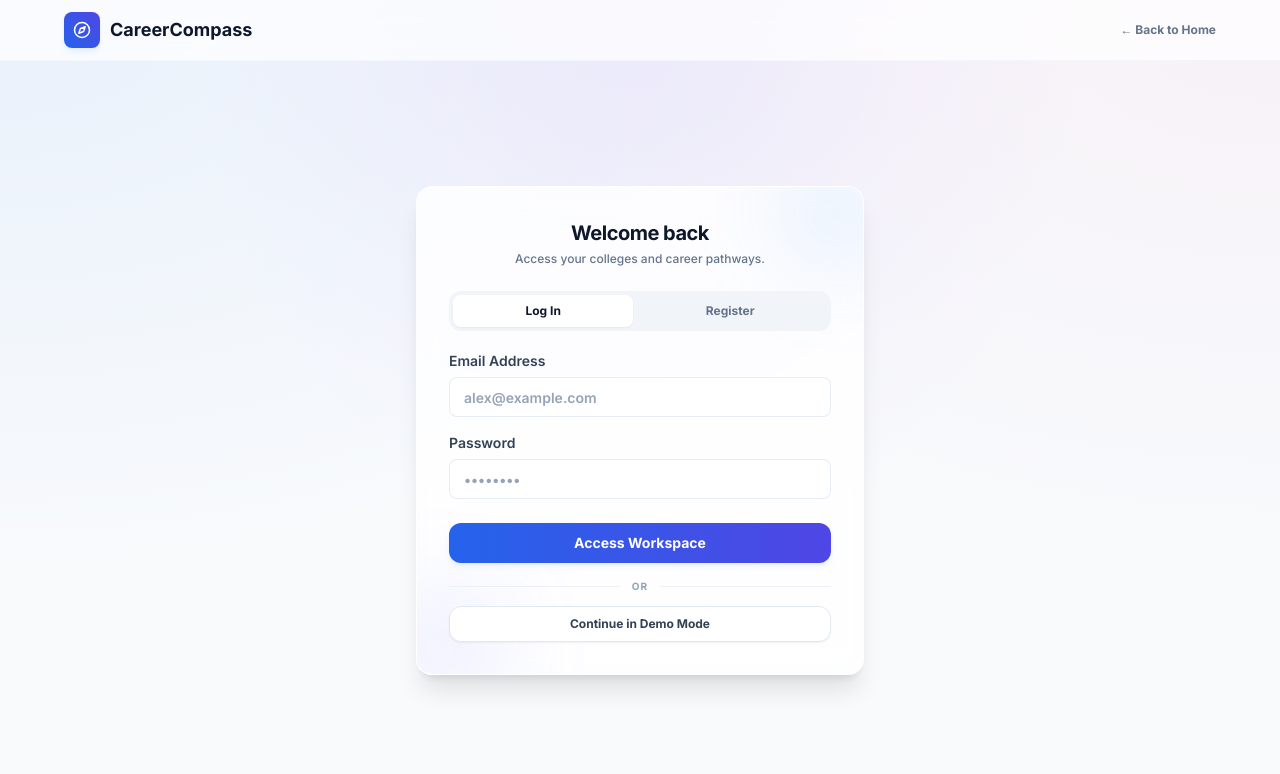
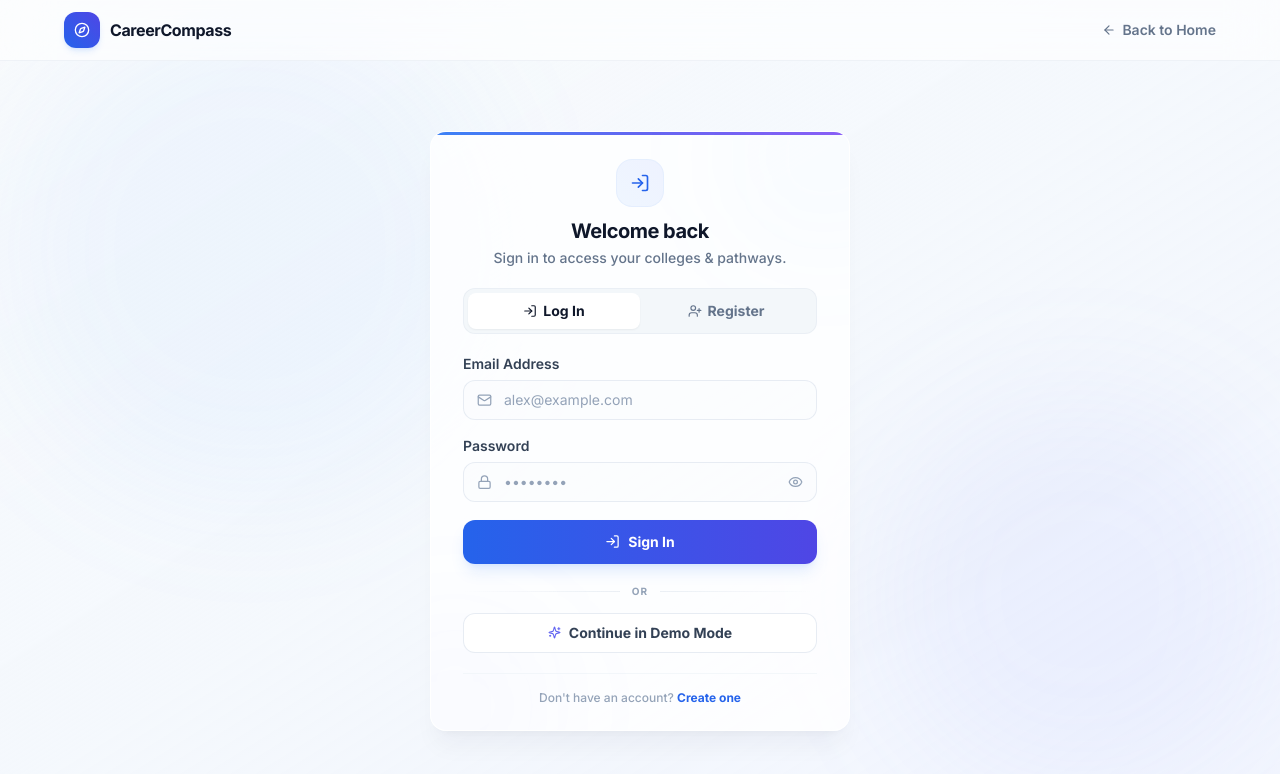
Before and after one commit to malavya1411/CareerCompass, a React (Vite) app: page /signin in a window 1280 px wide. Shown: the top 774 px of the page. Built offline with nearby package versions, Linux system fonts and the light colour scheme; no server answers.

Commit message:
modified login page

```diff
--- a/src/features/auth/components/SignInPage.tsx
+++ b/src/features/auth/components/SignInPage.tsx
@@ -1,16 +1,21 @@
 import React, { useState } from "react";
-import { Link, useNavigate } from "react-router-dom";
-import { Compass } from "lucide-react";
+import { Link, useNavigate, useSearchParams } from "react-router-dom";
+import { Compass, ArrowLeft, Sparkles, LogIn, UserPlus, Mail, Lock, User, Eye, EyeOff } from "lucide-react";
 import { useAuth } from "../state/AuthContext";
-import { Button, Card, Field, Input, cn } from "../../../shared";
+import { cn } from "../../../shared";
 import { firebaseReady } from "../../../services/firebase";
 
 export function SignInPage() {
-  const [mode, setMode] = useState<"login" | "register">("login");
+  const [searchParams] = useSearchParams();
+  const [mode, setMode] = useState<"login" | "register">(
+    searchParams.get("mode") === "register" ? "register" : "login"
+  );
   const [name, setName] = useState("");
   const [email, setEmail] = useState("");
   const [password, setPassword] = useState("");
+  const [showPassword, setShowPassword] = useState(false);
   const [error, setError] = useState("");
+  const [isSubmitting, setIsSubmitting] = useState(false);
   const { login, register, authError, startDemo } = useAuth();
   const navigate = useNavigate();
 
@@ -21,6 +26,7 @@ export function SignInPage() {
       setError("Password must be at least 6 characters.");
       return;
     }
+    setIsSubmitting(true);
     try {
       if (mode === "register") {
         await register(email, password, name);
@@ -31,6 +37,8 @@ export function SignInPage() {
       }
     } catch (err) {
       setError(err instanceof Error ? err.message : "Authentication failed.");
+    } finally {
+      setIsSubmitting(false);
     }
   }
 
@@ -39,147 +47,205 @@ export function SignInPage() {
     navigate("/");
   };
 
+  const inputClass =
+    "h-10 w-full rounded-xl border border-slate-200/80 bg-slate-50/40 pl-10 pr-4 text-sm outline-none transition-all duration-200 placeholder:text-slate-400 focus:bg-white focus:border-blue-400 focus:ring-[3px] focus:ring-blue-500/10";
+
   return (
-    <div className="min-h-screen mesh-bg flex flex-col font-sans antialiased text-slate-800">
+    <div className="h-screen flex flex-col font-sans antialiased text-slate-800 overflow-hidden relative">
+      {/* Background */}
+      <div className="fixed inset-0 -z-10">
+        <div className="absolute inset-0 bg-gradient-to-br from-slate-50 via-blue-50/40 to-indigo-50/60" />
+        <div className="absolute top-0 left-0 w-[500px] h-[500px] bg-blue-400/[0.06] rounded-full blur-3xl animate-float-1" />
+        <div className="absolute bottom-0 right-0 w-[400px] h-[400px] bg-indigo-400/[0.07] rounded-full blur-3xl animate-float-2" />
+      </div>
+
       {/* Navbar */}
-      <header className="bg-white/70 backdrop-blur-md border-b border-slate-100/80 px-4 py-3">
+      <header className="bg-white/60 backdrop-blur-xl border-b border-slate-200/50 px-5 py-3 shrink-0">
         <div className="mx-auto max-w-6xl flex items-center justify-between">
-          <Link to="/" className="flex items-center gap-2.5 text-lg font-extrabold text-slate-900 select-none">
-            <span className="grid size-9 place-items-center rounded-lg bg-gradient-to-tr from-blue-600 to-indigo-600 text-white shadow-md shadow-blue-500/10">
-              <Compass size={18} />
+          <Link to="/" className="flex items-center gap-2.5 text-base font-extrabold text-slate-900 select-none group">
+            <span className="grid size-9 place-items-center rounded-xl bg-gradient-to-tr from-blue-600 to-indigo-600 text-white shadow-md shadow-blue-500/15 group-hover:shadow-blue-500/25 transition-shadow">
+              <Compass size={16} />
             </span>
-            <span>CareerCompass</span>
+            <span className="tracking-tight">CareerCompass</span>
           </Link>
           <Link
             to="/"
-            className="text-xs font-bold text-slate-500 hover:text-slate-900 transition-colors flex items-center gap-1.5"
+            className="flex items-center gap-1.5 text-sm font-semibold text-slate-500 hover:text-slate-900 transition-colors group"
           >
-            ← Back to Home
+            <ArrowLeft size={14} className="group-hover:-translate-x-0.5 transition-transform" />
+            Back to Home
           </Link>
         </div>
       </header>
 
-      {/* Main content centered */}
-      <div className="flex-grow flex items-center justify-center px-4 py-12">
-        <div className="w-full max-w-md">
-          <Card className="glass-card p-6 sm:p-8 shadow-xl border border-white/60 relative overflow-hidden rounded-2xl">
-            {/* Decorative gradients */}
-            <div className="absolute -right-12 -top-12 size-36 bg-blue-400/10 rounded-full blur-2xl pointer-events-none" />
-            <div className="absolute -left-12 -bottom-12 size-36 bg-indigo-400/10 rounded-full blur-2xl pointer-events-none" />
+      {/* Centered card */}
+      <div className="flex-1 flex items-center justify-center px-4 min-h-0">
+        <div className="w-full max-w-[420px] animate-fade-in">
+          <div className="relative bg-white/80 backdrop-blur-2xl rounded-2xl shadow-xl shadow-slate-900/[0.04] border border-white/70 overflow-hidden">
+            {/* Top accent */}
+            <div className="h-[3px] bg-gradient-to-r from-blue-500 via-indigo-500 to-violet-500" />
 
-            <div className="text-center mb-6">
-              <h2 className="text-xl font-extrabold text-slate-900 tracking-tight">
-                {mode === "register" ? "Create your workspace" : "Welcome back"}
+            {/* Decorative blurs */}
+            <div className="absolute -right-14 -top-14 size-40 bg-blue-400/[0.05] rounded-full blur-3xl pointer-events-none" />
+            <div className="absolute -left-14 -bottom-14 size-40 bg-indigo-400/[0.05] rounded-full blur-3xl pointer-events-none" />
+
+            <div className="relative px-7 pt-6 pb-6 sm:px-8">
+              {/* Header */}
+              <div className="text-center mb-5">
+                <div className="inline-flex items-center justify-center size-12 rounded-2xl bg-gradient-to-tr from-blue-50 to-indigo-50 border border-blue-100/50 mb-3">
+                  {mode === "register" ? <UserPlus size={20} className="text-blue-600" /> : <LogIn size={20} className="text-blue-600" />}
+                </div>
+                <h2 className="text-xl font-extrabold text-slate-900 tracking-tight leading-tight">
+                  {mode === "register" ? "Create your account" : "Welcome back"}
                 </h2>
-              <p className="text-slate-500 font-medium text-xs mt-1">
-                {mode === "register" ? "Join CareerCompass for free today." : "Access your colleges and career pathways."}
+                <p className="text-slate-500 font-medium text-sm mt-1">
+                  {mode === "register" ? "Join CareerCompass and start your journey." : "Sign in to access your colleges & pathways."}
                 </p>
               </div>
 
-            <div className="relative mb-5 flex bg-slate-100 p-1 rounded-xl">
+              {/* Tab switcher */}
+              <div className="relative mb-5 flex bg-slate-100/80 p-1 rounded-xl border border-slate-200/50">
+                <div
+                  className={cn(
+                    "absolute top-1 bottom-1 rounded-lg bg-white shadow-sm transition-all duration-300 ease-out",
+                    mode === "login" ? "left-1 right-[50%]" : "left-[50%] right-1"
+                  )}
+                />
                 <button
                   type="button"
                   className={cn(
-                  "flex-grow rounded-lg py-2 text-xs font-bold transition-all",
-                  mode === "login" ? "bg-white text-slate-900 shadow-sm" : "text-slate-500 hover:text-slate-900"
+                    "relative z-10 flex-1 flex items-center justify-center gap-1.5 rounded-lg py-2 text-sm font-bold transition-colors",
+                    mode === "login" ? "text-slate-900" : "text-slate-500 hover:text-slate-700"
                   )}
                   onClick={() => { setMode("login"); setError(""); }}
                 >
+                  <LogIn size={14} />
                   Log In
                 </button>
                 <button
                   type="button"
                   className={cn(
-                  "flex-grow rounded-lg py-2 text-xs font-bold transition-all",
-                  mode === "register" ? "bg-white text-slate-900 shadow-sm" : "text-slate-500 hover:text-slate-900"
+                    "relative z-10 flex-1 flex items-center justify-center gap-1.5 rounded-lg py-2 text-sm font-bold transition-colors",
+                    mode === "register" ? "text-slate-900" : "text-slate-500 hover:text-slate-700"
                   )}
                   onClick={() => { setMode("register"); setError(""); }}
                 >
+                  <UserPlus size={14} />
                   Register
                 </button>
               </div>
 
+              {/* Form */}
               <form className="relative grid gap-4" onSubmit={submit}>
                 {mode === "register" && (
-                <Field label="Full Name">
-                  <Input
-                    placeholder="Alex Morgan"
-                    value={name}
-                    onChange={(e) => setName(e.target.value)}
-                    required
-                    className="bg-white/80 border-slate-200/80 focus:bg-white"
-                  />
-                </Field>
+                  <div className="grid gap-1.5 animate-fade-in">
+                    <label className="text-sm font-semibold text-slate-700">Full Name</label>
+                    <div className="relative">
+                      <User size={15} className="absolute left-3.5 top-1/2 -translate-y-1/2 text-slate-400" />
+                      <input type="text" placeholder="Alex Morgan" value={name} onChange={(e) => setName(e.target.value)} required className={inputClass} />
+                    </div>
+                  </div>
                 )}
-              <Field label="Email Address">
-                <Input
-                  type="email"
-                  placeholder="alex@example.com"
-                  value={email}
-                  onChange={(e) => setEmail(e.target.value)}
-                  required
-                  className="bg-white/80 border-slate-200/80 focus:bg-white"
-                />
-              </Field>
-              <Field label="Password">
-                <Input
-                  type="password"
+
+                <div className="grid gap-1.5">
+                  <label className="text-sm font-semibold text-slate-700">Email Address</label>
+                  <div className="relative">
+                    <Mail size={15} className="absolute left-3.5 top-1/2 -translate-y-1/2 text-slate-400" />
+                    <input type="email" placeholder="alex@example.com" value={email} onChange={(e) => setEmail(e.target.value)} required className={inputClass} />
+                  </div>
+                </div>
+
+                <div className="grid gap-1.5">
+                  <label className="text-sm font-semibold text-slate-700">Password</label>
+                  <div className="relative">
+                    <Lock size={15} className="absolute left-3.5 top-1/2 -translate-y-1/2 text-slate-400" />
+                    <input
+                      type={showPassword ? "text" : "password"}
                       placeholder="••••••••"
                       value={password}
                       onChange={(e) => setPassword(e.target.value)}
                       required
-                  className="bg-white/80 border-slate-200/80 focus:bg-white"
+                      className={cn(inputClass, "pr-10")}
                     />
-              </Field>
+                    <button type="button" onClick={() => setShowPassword(!showPassword)} className="absolute right-3.5 top-1/2 -translate-y-1/2 text-slate-400 hover:text-slate-600 transition-colors" tabIndex={-1}>
+                      {showPassword ? <EyeOff size={15} /> : <Eye size={15} />}
+                    </button>
+                  </div>
+                </div>
 
                 {(error || authError) && (
-                <p className="rounded-xl bg-amber-50 border border-amber-100 p-3 text-xs text-amber-800 font-bold leading-normal">
-                  ⚠️ {error || authError}
-                </p>
+                  <div className="flex items-start gap-2.5 rounded-xl bg-rose-50/80 border border-rose-100 p-3 animate-fade-in">
+                    <span className="text-rose-500 text-sm shrink-0">⚠️</span>
+                    <p className="text-sm text-rose-700 font-medium leading-relaxed">{error || authError}</p>
+                  </div>
                 )}
 
                 {!firebaseReady && (
-                <div className="rounded-xl bg-blue-50/50 border border-blue-100 p-3 text-xs text-blue-900 leading-normal space-y-2">
-                  <p className="font-extrabold">✨ Sandbox Mode Enabled</p>
-                  <p className="text-slate-500 font-medium text-[11px] leading-relaxed">
-                    Firebase is currently bypassed. Explore fully featured tracker state saved securely in browser storage.
+                  <div className="rounded-xl bg-gradient-to-br from-blue-50/80 to-indigo-50/60 border border-blue-100/60 p-3.5 space-y-2.5">
+                    <div className="flex items-center gap-2">
+                      <Sparkles size={14} className="text-blue-600" />
+                      <p className="text-sm font-bold text-blue-900">Sandbox Mode</p>
+                    </div>
+                    <p className="text-xs text-slate-500 font-medium leading-relaxed">
+                      Firebase is bypassed. Explore the full experience with browser storage.
                     </p>
-                  <Button
+                    <button
                       type="button"
-                    variant="primary"
-                    className="w-full h-8.5 bg-blue-600 hover:bg-blue-700 text-xs font-bold text-white shadow-sm"
                       onClick={handleDemoMode}
+                      className="w-full h-10 rounded-xl bg-gradient-to-r from-blue-600 to-indigo-600 text-white text-sm font-bold shadow-md shadow-blue-500/15 hover:from-blue-700 hover:to-indigo-700 active:scale-[0.98] transition-all flex items-center justify-center gap-2"
                     >
+                      <Sparkles size={14} />
                       Explore Sandbox Demo
-                  </Button>
+                    </button>
                   </div>
                 )}
 
                 {firebaseReady && (
-                <Button type="submit" className="w-full h-10 mt-2 font-bold bg-blue-600 hover:bg-blue-700 text-white rounded-xl shadow-md shadow-blue-500/10">
-                  {mode === "register" ? "Create Account" : "Access Workspace"}
-                </Button>
+                  <button
+                    type="submit"
+                    disabled={isSubmitting}
+                    className="w-full h-11 mt-0.5 rounded-xl bg-gradient-to-r from-blue-600 to-indigo-600 text-white text-sm font-bold shadow-lg shadow-blue-500/15 hover:from-blue-700 hover:to-indigo-700 active:scale-[0.98] disabled:opacity-60 disabled:cursor-not-allowed transition-all flex items-center justify-center gap-2"
+                  >
+                    {isSubmitting ? (
+                      <div className="size-4.5 border-2 border-white/30 border-t-white rounded-full animate-spin" />
+                    ) : (
+                      <>
+                        {mode === "register" ? <UserPlus size={15} /> : <LogIn size={15} />}
+                        {mode === "register" ? "Create Account" : "Sign In"}
+                      </>
+                    )}
+                  </button>
                 )}
               </form>
 
               {firebaseReady && (
-              <div className="relative mt-4">
-                <div className="flex items-center justify-center gap-3 mb-3">
-                  <div className="h-px flex-grow bg-slate-200/60" />
+                <div className="relative mt-5">
+                  <div className="flex items-center gap-3 mb-3.5">
+                    <div className="h-px flex-grow bg-gradient-to-r from-transparent to-slate-200/70" />
                     <span className="text-[10px] font-extrabold uppercase tracking-widest text-slate-400">Or</span>
-                  <div className="h-px flex-grow bg-slate-200/60" />
+                    <div className="h-px flex-grow bg-gradient-to-l from-transparent to-slate-200/70" />
                   </div>
-                <Button
+                  <button
                     type="button"
-                  variant="outline"
-                  className="w-full h-9 border-slate-200 bg-white hover:bg-slate-50 hover:text-slate-900 font-bold rounded-xl text-xs"
                     onClick={handleDemoMode}
+                    className="w-full h-10 rounded-xl border border-slate-200/80 bg-white/80 hover:bg-slate-50 text-slate-700 hover:text-slate-900 text-sm font-bold transition-all active:scale-[0.98] flex items-center justify-center gap-2"
                   >
+                    <Sparkles size={13} className="text-indigo-500" />
                     Continue in Demo Mode
-                </Button>
+                  </button>
                 </div>
               )}
-          </Card>
+
+              {/* Footer inside card */}
+              <p className="text-center text-xs text-slate-400 font-medium mt-5 pt-4 border-t border-slate-100/80">
+                {mode === "register" ? (
+                  <>Already have an account?{" "}<button type="button" onClick={() => { setMode("login"); setError(""); }} className="text-blue-600 hover:text-blue-700 font-bold transition-colors">Sign in</button></>
+                ) : (
+                  <>Don't have an account?{" "}<button type="button" onClick={() => { setMode("register"); setError(""); }} className="text-blue-600 hover:text-blue-700 font-bold transition-colors">Create one</button></>
+                )}
+              </p>
+            </div>
+          </div>
         </div>
       </div>
     </div>
```
Also changed, not shown: src/features/auth/components/LandingPage.tsx (+9 -2 lines). Lines whose indentation alone changed are shown as unchanged.
